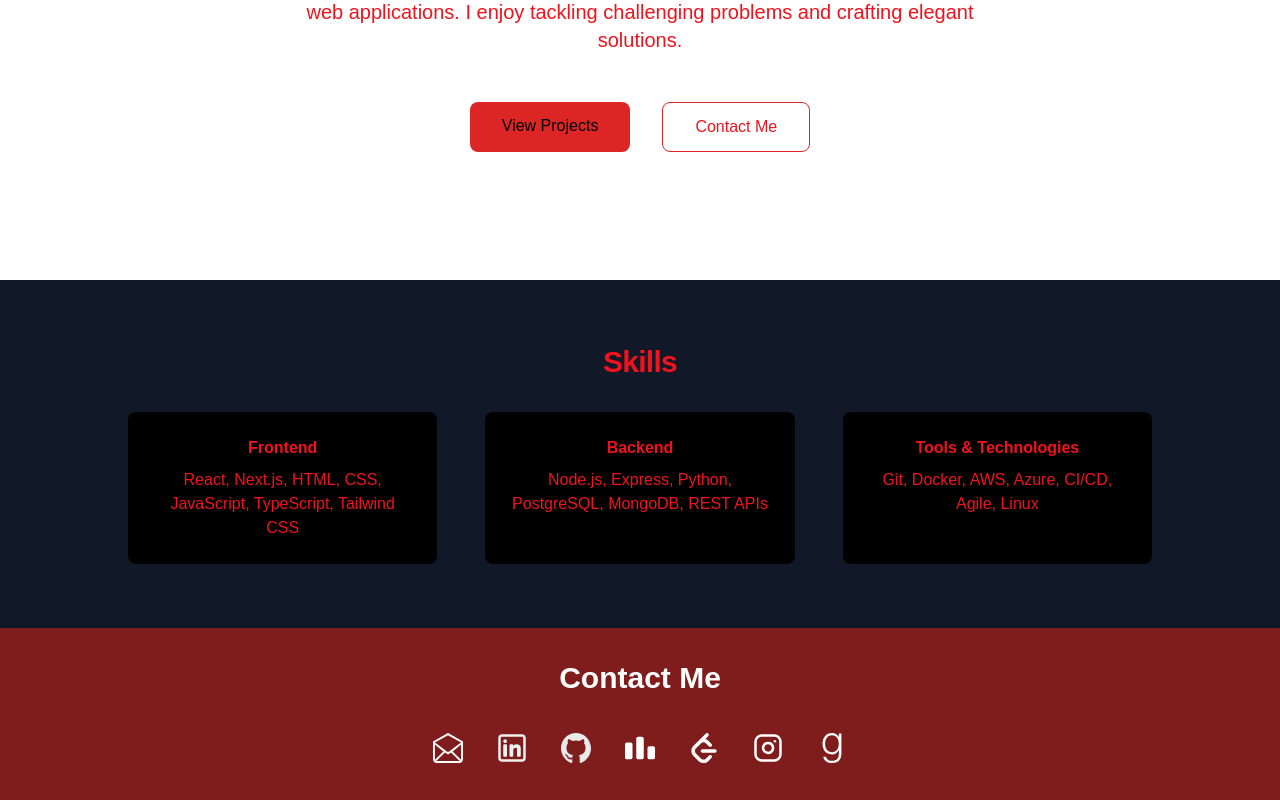
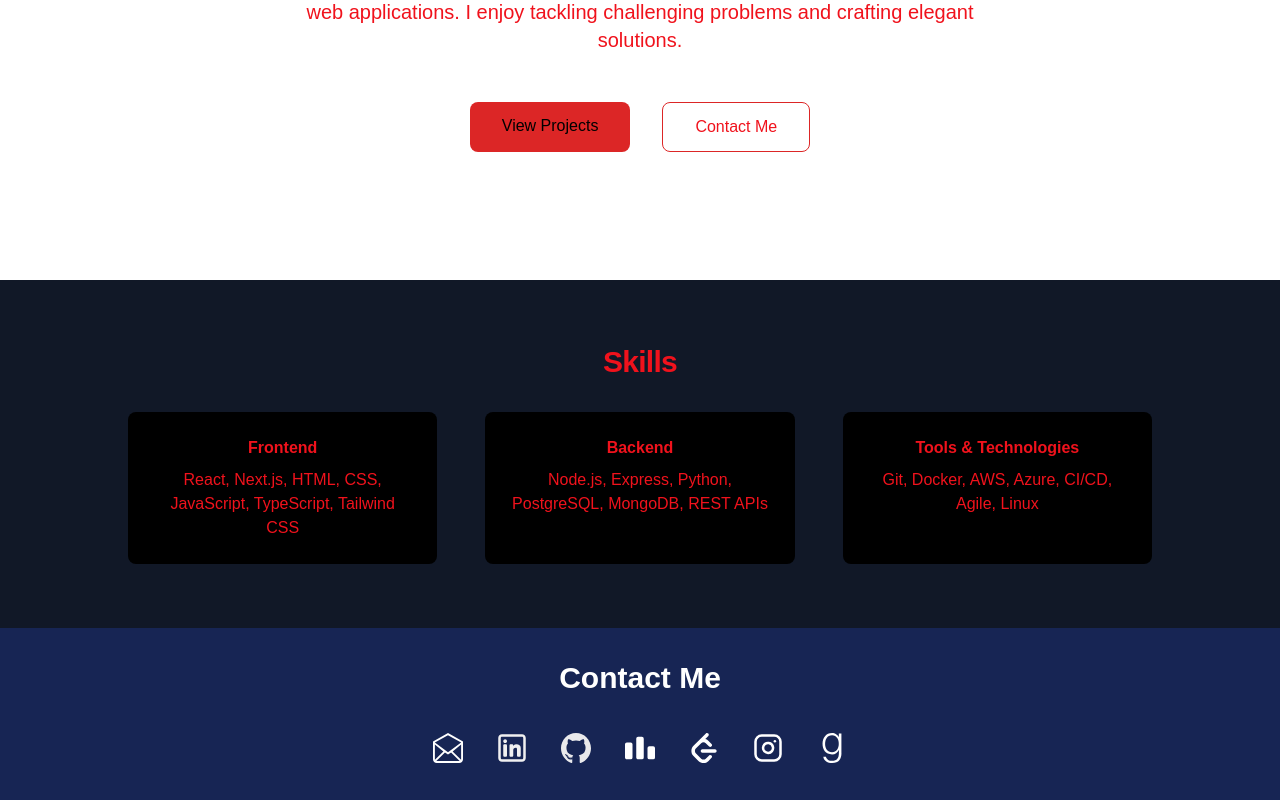
Before and after one commit to rliu2400/rliu.xyz, a Next.js app: page /home in a window 1280 px wide. Shown: the part 218-1018 px from the top of the page. Built offline with nearby package versions, Linux system fonts and the light colour scheme; a web font is replaced by a local one.

Commit message:
highlight fx

```diff
--- a/src/components/Footer.tsx
+++ b/src/components/Footer.tsx
@@ -31,7 +31,7 @@ export default function Footer() {
     };
 
     return (
-        <footer className="w-full bg-red-900 text-white py-8">
+        <footer className="w-full bg-blue-950 text-white py-8">
             <div className="flex flex-col items-center">
                 <h2 className="text-3xl font-semibold mb-4">Contact Me</h2>
                 <div className="flex gap-6 mt-4">
```
